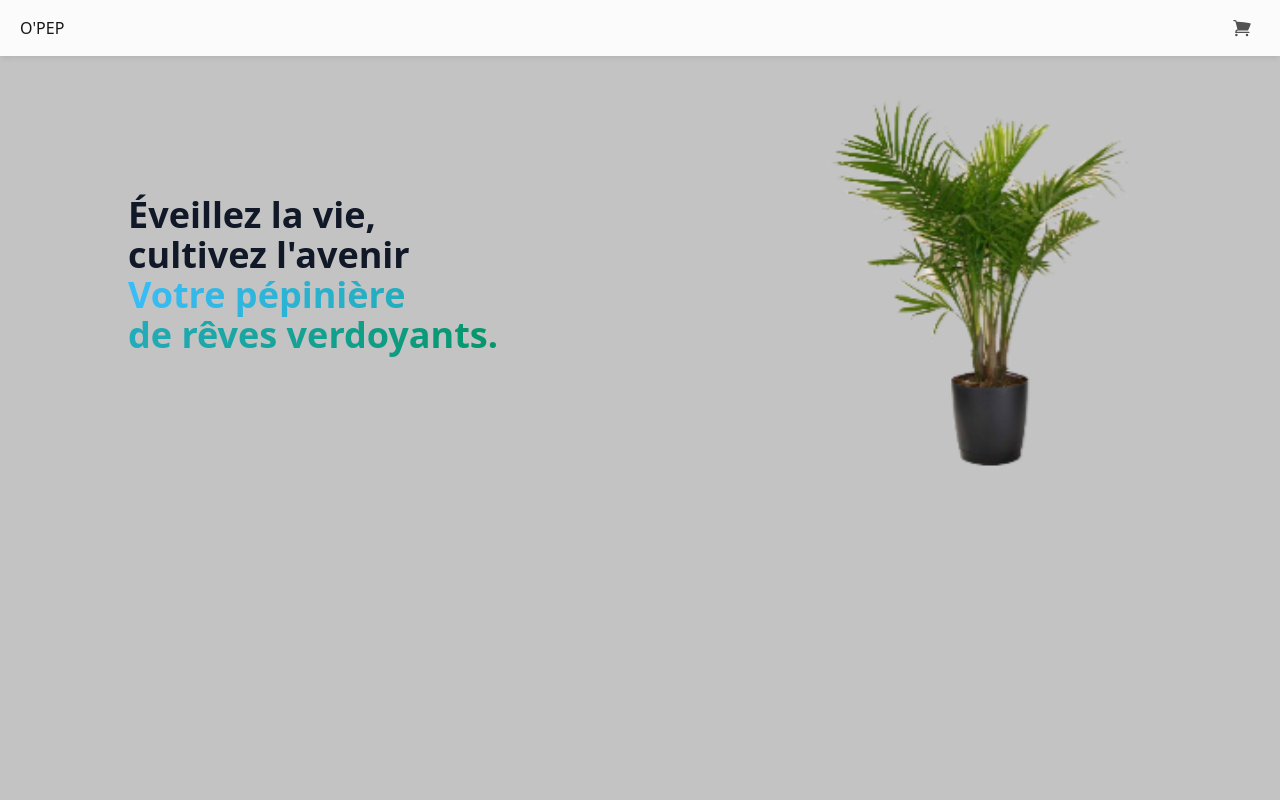
After one commit to oussama-znagui/O-PEP, a PHP site: page /client.php in a window 1280 px wide. The commit adds this page. Run offline with PHP 8.4, Linux system fonts and the light colour scheme; some libraries are stand-ins or nearby versions.

Commit message:
page client

```diff
--- /dev/null
+++ b/client.php
@@ -0,0 +1,68 @@
+<!DOCTYPE html>
+<html lang="en">
+<head>
+    <meta charset="UTF-8">
+    <meta name="viewport" content="width=device-width, initial-scale=1.0">
+    <script src="https://cdn.tailwindcss.com"></script>
+    <link rel="stylesheet" href="style.css">
+
+    <title>O'pep</title>
+</head>
+<body>
+    <header class="s1 h-screen">
+    <nav
+  class="flex-no-wrap relative flex w-full items-center justify-between bg-[#FBFBFB] py-2 shadow-md shadow-black/5 dark:bg-neutral-600 dark:shadow-black/10 lg:flex-wrap lg:justify-start lg:py-4">
+  <div class="flex w-full flex-wrap items-center justify-between px-3">
+
+
+
+
+    <div
+      class="!visible hidden flex-grow basis-[100%] items-center lg:!flex lg:basis-auto"
+      id="navbarSupportedContent1"
+      data-te-collapse-item>
+      <!-- Logo -->
+      <a
+        class="mb-4 ml-2 mr-5 mt-3 flex items-center text-neutral-900 hover:text-neutral-900 focus:text-neutral-900 dark:text-neutral-200 dark:hover:text-neutral-400 dark:focus:text-neutral-400 lg:mb-0 lg:mt-0"
+        href="#">
+       O'PEP
+      </a>
+
+
+    </div>
+
+
+    <div class="relative flex items-center">
+
+      <a
+        class="mr-4 text-neutral-600 transition duration-200 hover:text-neutral-700 hover:ease-in-out focus:text-neutral-700 disabled:text-black/30 motion-reduce:transition-none dark:text-neutral-200 dark:hover:text-neutral-300 dark:focus:text-neutral-300 [&.active]:text-black/90 dark:[&.active]:text-neutral-400"
+        href="#">
+        <span class="[&>svg]:w-5">
+          <svg
+            xmlns="http://www.w3.org/2000/svg"
+            viewBox="0 0 24 24"
+            fill="currentColor"
+            class="h-5 w-5">
+            <path
+              d="M2.25 2.25a.75.75 0 000 1.5h1.386c.17 0 .318.114.362.278l2.558 9.592a3.752 3.752 0 00-2.806 3.63c0 .414.336.75.75.75h15.75a.75.75 0 000-1.5H5.378A2.25 2.25 0 017.5 15h11.218a.75.75 0 00.674-.421 60.358 60.358 0 002.96-7.228.75.75 0 00-.525-.965A60.864 60.864 0 005.68 4.509l-.232-.867A1.875 1.875 0 003.636 2.25H2.25zM3.75 20.25a1.5 1.5 0 113 0 1.5 1.5 0 01-3 0zM16.5 20.25a1.5 1.5 0 113 0 1.5 1.5 0 01-3 0z" />
+          </svg>
+        </span>
+      </a>
+
+
+
+
+    </div>
+  </div>
+</nav>
+        <div class="flex justify-between items-center w-4/5 mx-auto my-10">
+            <h1 class="mb-4 text-3xl font-extrabold text-gray-900 dark:text-white lg:text-4xl ">Éveillez la vie,<br>cultivez l'avenir
+                <br><span class="text-transparent bg-clip-text bg-gradient-to-r to-emerald-600 from-sky-400">Votre pépinière <br>de rêves verdoyants.</span></h1>
+                <img class="w-1/3	" src="media/image.png" alt="">
+        </div>
+
+
+    </header>
+
+</body>
+</html>
--- a/index.php
+++ b/index.php
@@ -11,7 +11,7 @@ if(isset($_POST['go'])){
     }
     else{
 
-        $sql = "INSERT into utilisateur VALUES(NULL,'$nom','$pnom','$email','$pass1',NULL)";
+        $sql = "INSERT into utilisateur  VALUES(NULL,'$nom','$pnom','$email','$pass1',NULL)";
         $req = mysqli_query($conn,$sql);
 
         session_start() ;
--- a/style.css
+++ b/style.css
@@ -3,3 +3,7 @@
     background-position: center;
     background-size: cover;
 }
+
+.s1 {
+    background-color: #c3c3c3;
+}
```
Also changed, not shown: media/bgp.jpg (added), media/image.png (added).
